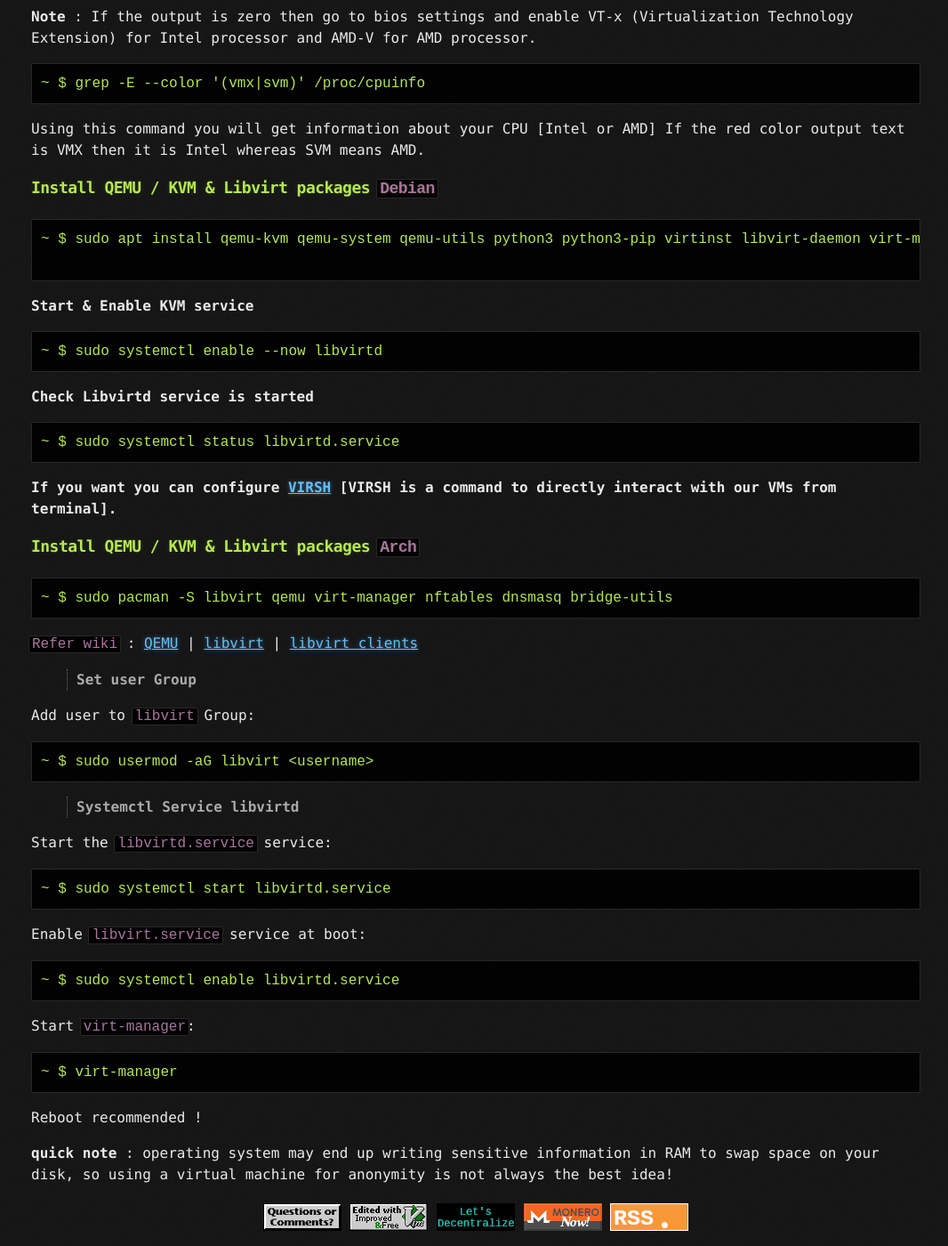
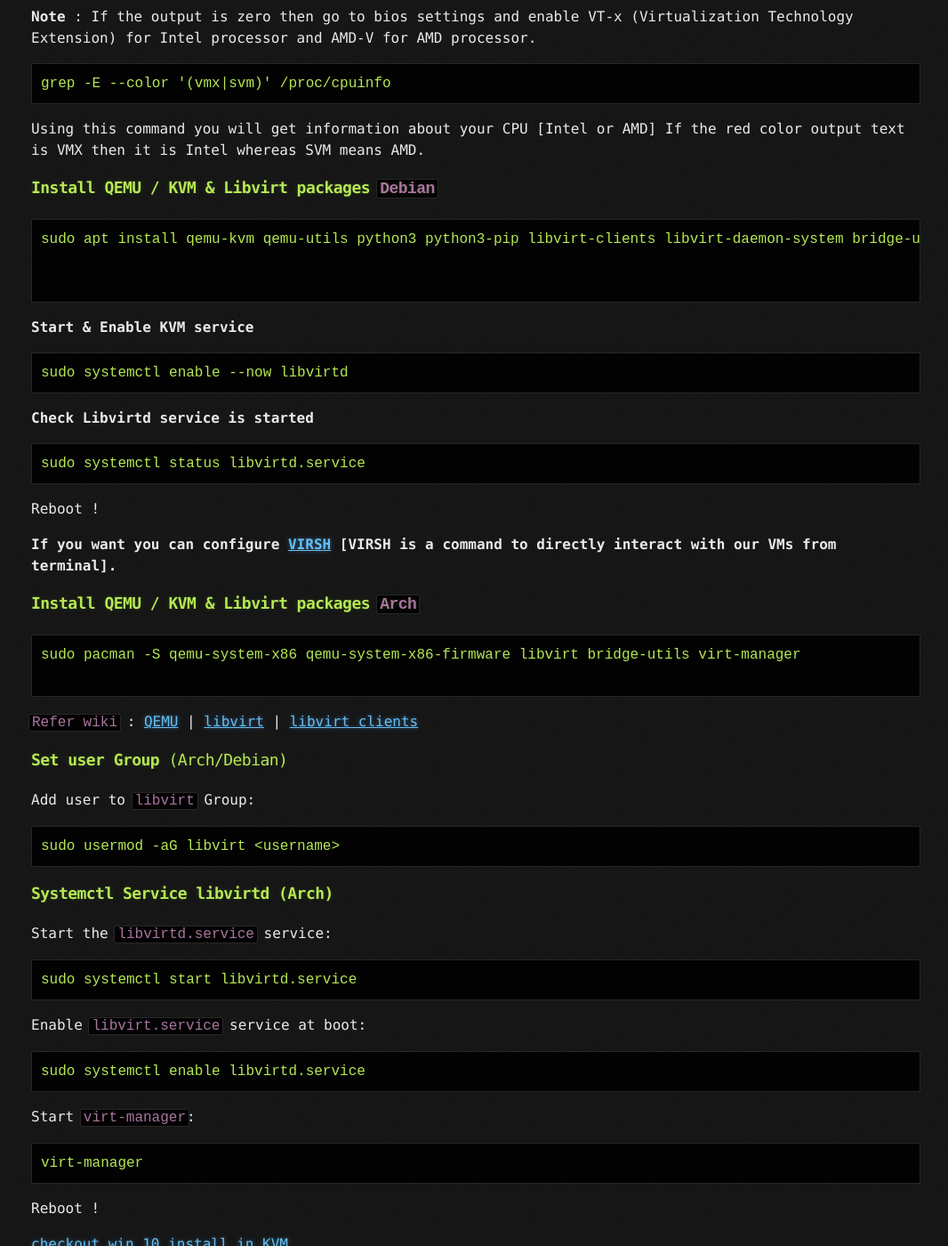
Before and after one commit to zoulx32/mr-mittens.oldweb, a Jekyll site: the page built from _posts/2023-10-27-The KVM guide.md, in a window 1280 px wide and 1400 px high, scrolled down 692 px. Shown: the whole window at 89% size, without its empty margins (105-1171 px from the left). Built offline with Jekyll 4.4.1, drawn with Linux system fonts in a browser that asks for light colours; some of the changed text lies outside the part shown.

Commit message:
post | updated

````diff
--- a/_posts/2023-10-27-The KVM guide.md
+++ b/_posts/2023-10-27-The KVM guide.md
@@ -21,14 +21,14 @@ development and testing processes, as well as continuous security patching.
 
 
 ``` term
-~ $ egrep -c '(vmx|svm)' /proc/cpuinfo
+egrep -c '(vmx|svm)' /proc/cpuinfo
 ```
 If the above command returns a value of 0 in your machine, your processor cannot run KVM.
 
 **Note** : If the output is zero then go to bios settings and enable VT-x (Virtualization Technology Extension) for Intel processor and AMD-V for AMD processor.
 
 ``` term
-~ $ grep -E --color '(vmx|svm)' /proc/cpuinfo
+grep -E --color '(vmx|svm)' /proc/cpuinfo
 ```
 Using this command you will get information about your CPU [Intel or AMD] If the red color output text is VMX then it
 is Intel whereas SVM means AMD.
@@ -37,26 +37,29 @@ is Intel whereas SVM means AMD.
 ### **Install QEMU / KVM & Libvirt packages `Debian`**
 
 ```term
-~ $ sudo apt install qemu-kvm qemu-system qemu-utils python3 python3-pip virtinst libvirt-daemon virt-manager libvirt-clients libvirt-daemon-system bridge-utils
+sudo apt install qemu-kvm qemu-utils python3 python3-pip libvirt-clients libvirt-daemon-system bridge-utils virtinst libvirt-daemon virt-manager spice-vdagent
+
 
 ```
 **Start & Enable KVM service**
 ``` term
-~ $ sudo systemctl enable --now libvirtd
+sudo systemctl enable --now libvirtd
 ```
 
 **Check Libvirtd service is started**
 
 ``` term
-~ $ sudo systemctl status libvirtd.service
+sudo systemctl status libvirtd.service
 ```
+Reboot !
 
 **If you want you can configure [VIRSH](https://wiki.debian.org/KVM) [VIRSH is a command to directly interact with our VMs from terminal].**
 
 ### **Install QEMU / KVM & Libvirt packages `Arch`**
 
 ```term
-~ $ sudo pacman -S libvirt qemu virt-manager nftables dnsmasq bridge-utils
+sudo pacman -S qemu-system-x86 qemu-system-x86-firmware libvirt bridge-utils virt-manager
+
 ```
 
 `Refer wiki` :
@@ -65,36 +68,38 @@ is Intel whereas SVM means AMD.
 | [libvirt clients](https://wiki.archlinux.org/index.php/Libvirt#Client)
 
 
->**Set user Group**
+### **Set user Group** (Arch/Debian)
 
 Add user to `libvirt` Group:
 
 ```term
-~ $ sudo usermod -aG libvirt <username>
+sudo usermod -aG libvirt <username>
 ```
 
 
->**Systemctl Service libvirtd**
+### **Systemctl Service libvirtd (Arch)**
 
 Start the `libvirtd.service` service:
 
 ```term
-~ $ sudo systemctl start libvirtd.service
+sudo systemctl start libvirtd.service
 ```
 
 Enable `libvirt.service` service at boot:
 
 ```term
-~ $ sudo systemctl enable libvirtd.service
+sudo systemctl enable libvirtd.service
 ```
 
 Start `virt-manager`:
 
 ```term
-~ $ virt-manager
+virt-manager
 ```
 
-Reboot recommended !
+Reboot !
+
+[checkout win 10 install in KVM](https://asteroidex.com/win-10-vm-in-linux)
 
 **quick note** :
 operating system may end up writing sensitive information in RAM to swap space on your disk, so using a virtual
````
Also changed, not shown: _posts/2023-11-16-Win 10 vm in linux.md (added, +24 -0 lines).
